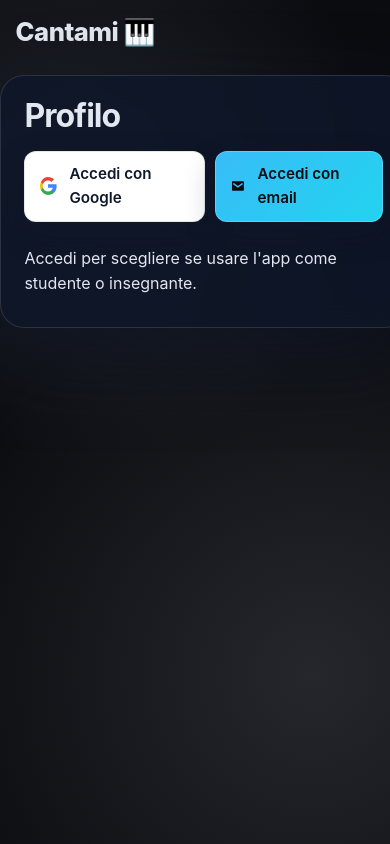
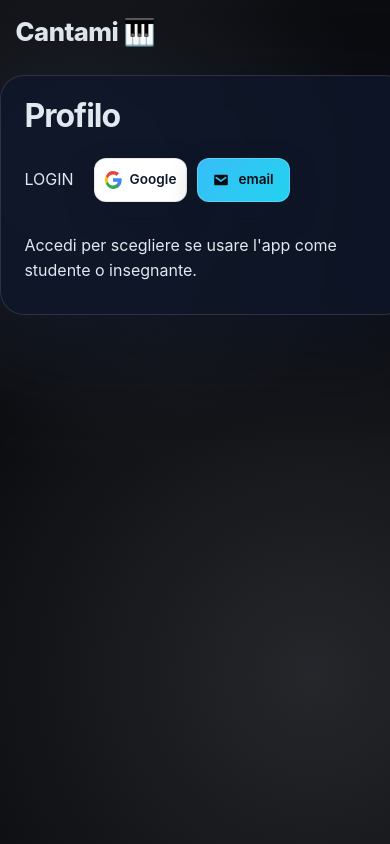
Before and after one commit to data-champions/vocal-trainer, a Next.js app: page /profile in a window 390 px wide. Built offline with nearby package versions, Linux system fonts and the light colour scheme; no server answers.

Commit message:
minor ui change

```diff
--- a/app/components/LoginButtons.tsx
+++ b/app/components/LoginButtons.tsx
@@ -135,6 +135,8 @@ export function LoginButtons(): JSX.Element {
         </>
       ) : (
         <>
+          <p>LOGIN</p>
+          <br></br>
           <button
             type="button"
             className="login-button google-button"
@@ -143,7 +145,7 @@ export function LoginButtons(): JSX.Element {
             aria-label="Accedi con Google"
           >
             <GoogleIcon />
-            Accedi con Google
+            Google
           </button>
           <button
             type="button"
@@ -153,7 +155,7 @@ export function LoginButtons(): JSX.Element {
             aria-label="Accedi con email"
           >
             <MailIcon />
-            Accedi con email
+            email
           </button>
         </>
       )}
--- a/app/globals.css
+++ b/app/globals.css
@@ -256,6 +256,14 @@ main {
   .text-button {
     padding: 8px 10px;
     font-size: 0.85rem;
+  }
+
+  .login-button {
+    min-width: 0;
+    width: 100%;
+    padding: 10px 12px;
+    font-size: 0.85rem;
+    gap: 8px;
   }
 }
 
@@ -798,6 +806,10 @@ audio {
   margin: 12px 0;
 }
 
+.invite-block {
+  width: min(420px, 100%);
+}
+
 .invite-link-actions {
   display: flex;
   flex-wrap: wrap;
@@ -874,6 +886,24 @@ audio {
   gap: 10px;
 }
 
+.register-link {
+  display: inline-block;
+  margin-top: 10px;
+  text-decoration: none;
+  color: #0f172a;
+  padding: 10px 14px;
+  border-radius: 999px;
+  border: 1px solid rgba(56, 189, 248, 0.35);
+  font-weight: 700;
+  background: linear-gradient(135deg, #38bdf8, #22d3ee);
+  text-align: center;
+  box-shadow: 0 10px 24px rgba(34, 211, 238, 0.25);
+}
+
+.register-link:hover {
+  background: linear-gradient(135deg, #38bdf8, #67e8f9);
+}
+
 .register-meta {
   margin-top: 12px;
   font-size: 0.9rem;
--- a/app/page.tsx
+++ b/app/page.tsx
@@ -378,7 +378,6 @@ export default function HomePage(): JSX.Element {
   return (
     <main id="home">
       <div className="page-header">
-        {/* <h1>Cantami 🎹</h1> */}
         <LoginButtons />
       </div>
       <Navbar />
--- a/app/students/page.tsx
+++ b/app/students/page.tsx
@@ -103,6 +103,7 @@ export default function StudentsPage(): JSX.Element {
         <legend>Gestione studenti</legend>
         {isTeacher ? (
           <>
+            <div className="invite-block">
               <div className="page-actions">
                 <button
                   type="button"
@@ -144,6 +145,7 @@ export default function StudentsPage(): JSX.Element {
                   </div>
                 </div>
               ) : null}
+            </div>
             <p>
               Panoramica studenti e assegnazioni arriveranno qui (prossimamente).
             </p>
```
Also changed, not shown: app/register/register-client.tsx (+9 -2 lines). Lines whose indentation alone changed are shown as unchanged.
